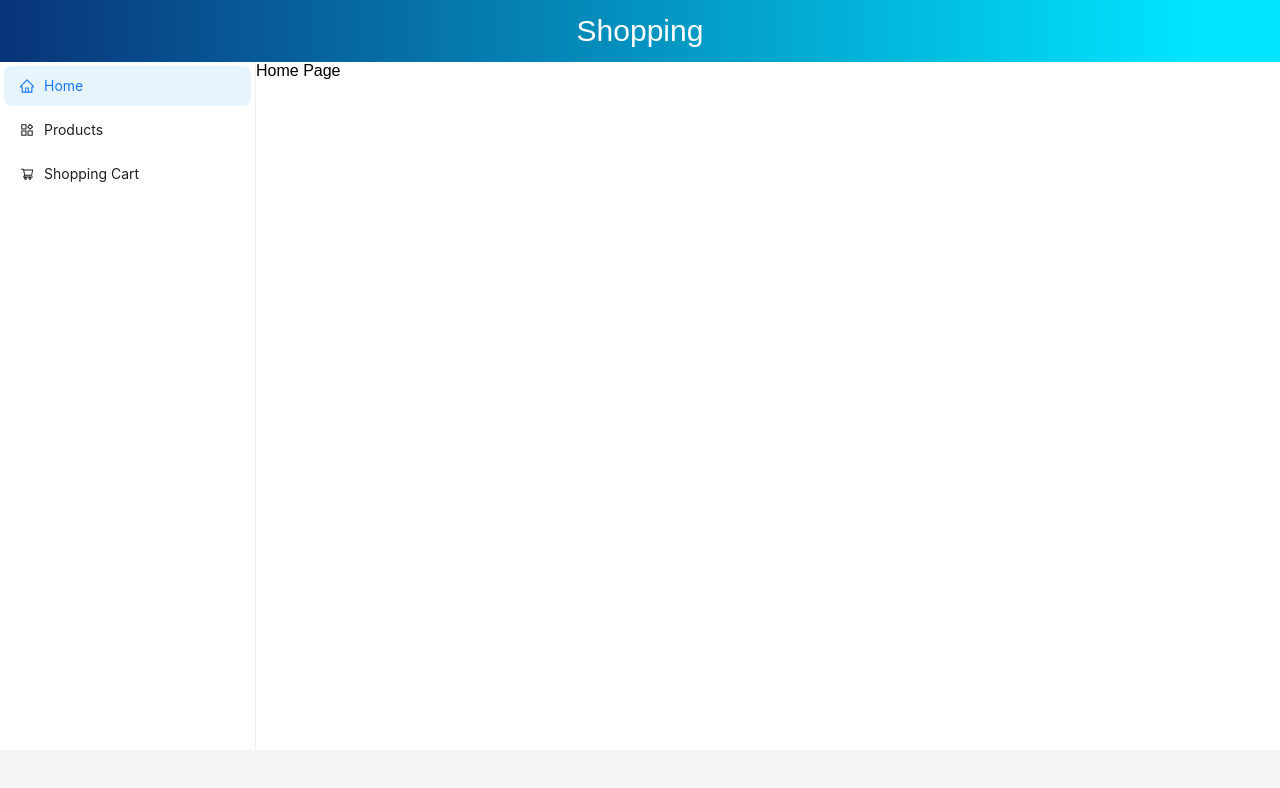
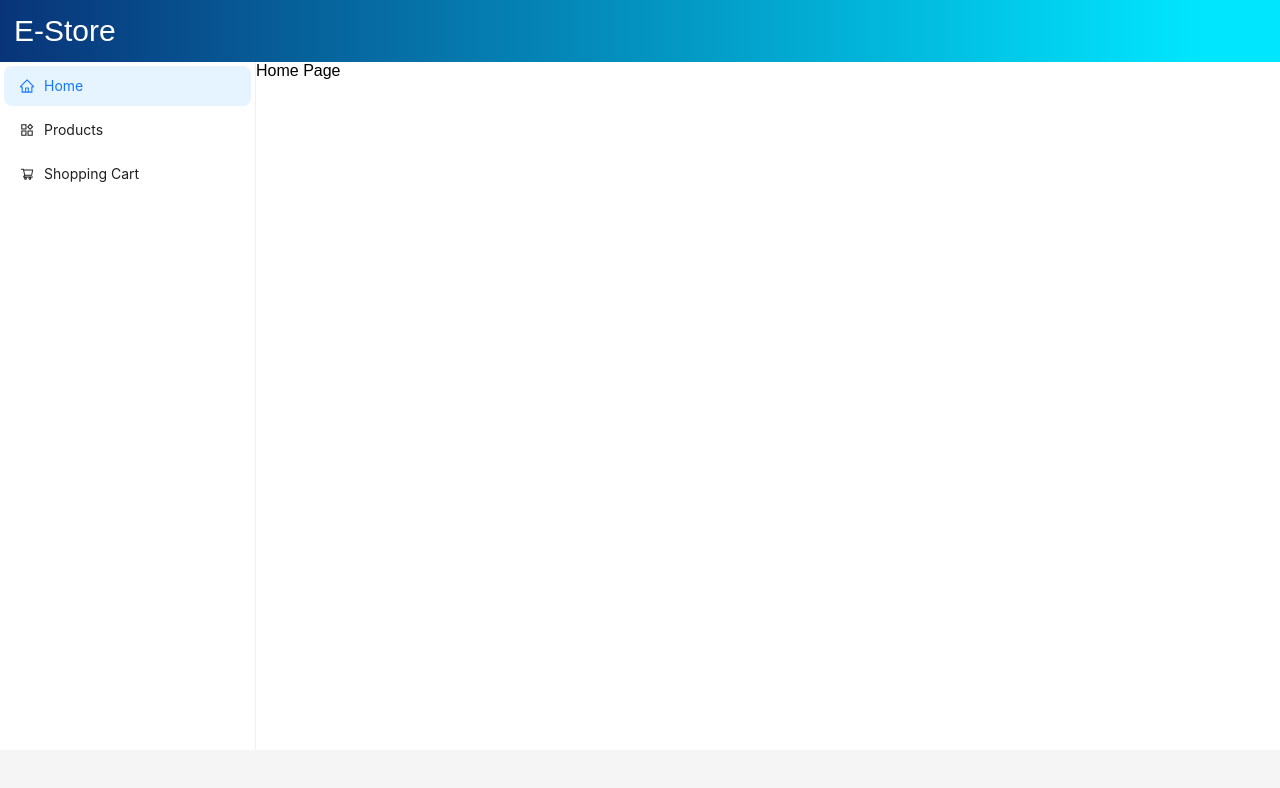
Before and after one commit to nikolai-dimitrov/Shopping-Cart-Demo, a React (Vite) app in the folder Shopping-Cart/: page / in a window 1280 px wide. Shown: the top 788 px of the page. Built offline with nearby package versions, Linux system fonts and the light colour scheme.

Commit message:
Changed header title and styles.

```diff
--- a/Shopping-Cart/src/components/Header/Header.jsx
+++ b/Shopping-Cart/src/components/Header/Header.jsx
@@ -3,7 +3,9 @@ export const Header = () => {
     return (
         <>
             <header>
-                <h1 className={styles.heading}>Shopping</h1>
+                <div className={styles.heading__wrapper}>
+                    <h1 className={styles.heading}>E-Store</h1>
+                </div>
             </header>
         </>
     )
--- a/Shopping-Cart/src/components/Header/header.module.css
+++ b/Shopping-Cart/src/components/Header/header.module.css
@@ -1,13 +1,25 @@
-.heading {
-    text-align: center;
-    font-size: 30px;
-    padding: 14px;
-    background: rgb(2, 0, 36);
+header {
     background: linear-gradient(
         90deg,
         rgba(2, 0, 36, 1) 0%,
         rgba(9, 52, 121, 1) 0%,
         rgba(0, 230, 255, 1) 94%
     );
+}
+.heading__wrapper {
+    max-width: 1600px;
+    margin: 0 auto;
+}
+.heading {
+    /* text-align: center; */
+    font-size: 30px;
+    padding: 14px;
+    /* background: rgb(2, 0, 36);
+    background: linear-gradient(
+        90deg,
+        rgba(2, 0, 36, 1) 0%,
+        rgba(9, 52, 121, 1) 0%,
+        rgba(0, 230, 255, 1) 94%
+    ); */
     color: white;
 }
```
